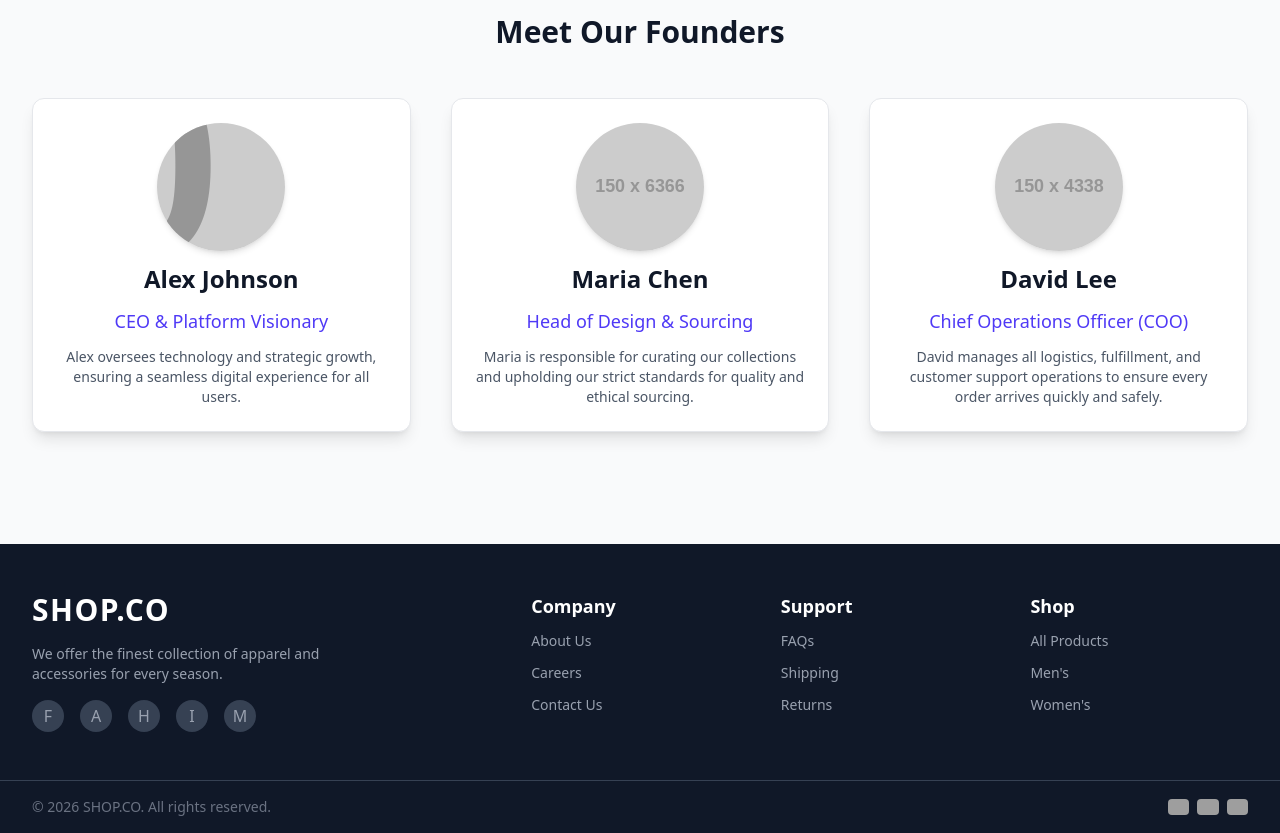
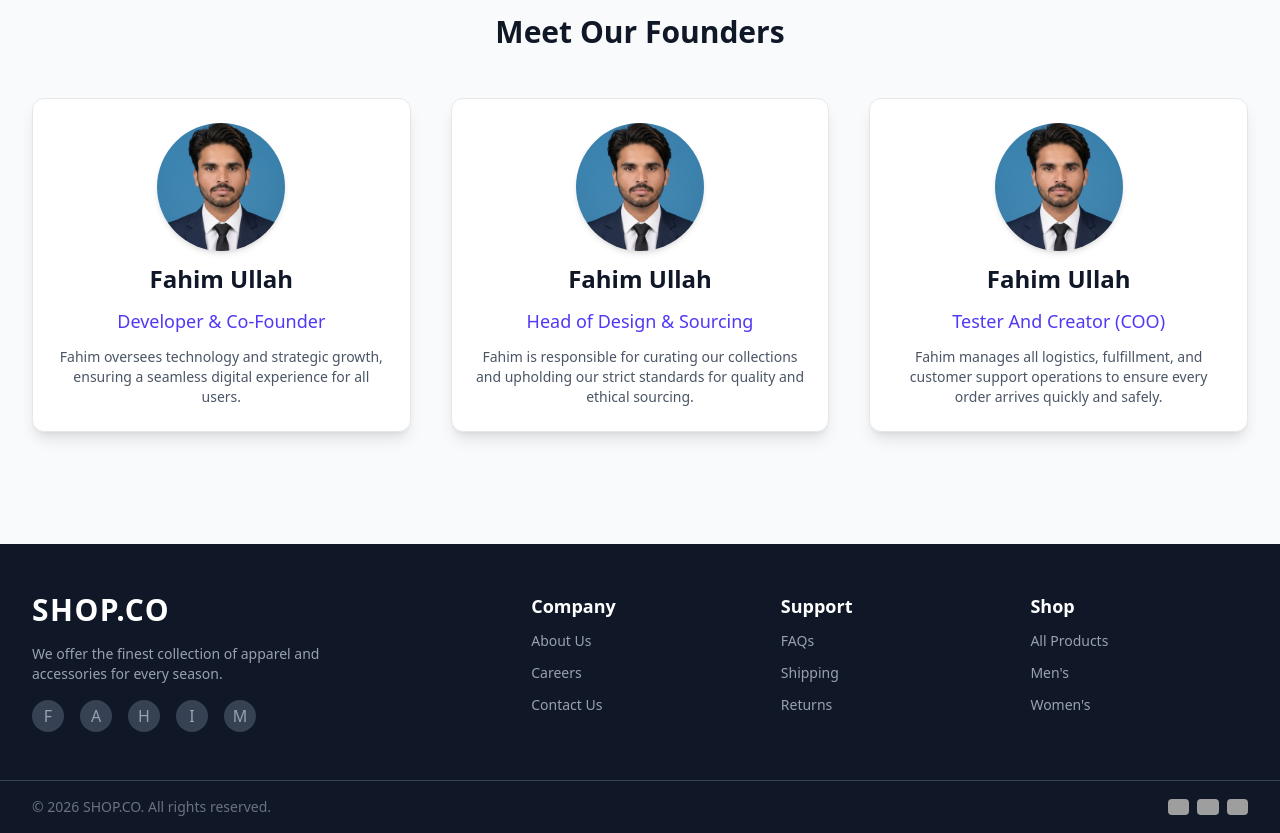
Before and after one commit to fahimullah-67/E-commerce-UI, a React (Vite) app: page /about in a window 1280 px wide. Shown: the part 1173-2006 px from the top of the page. Built offline with nearby package versions, Linux system fonts and the light colour scheme; grey boxes are pictures that could not be loaded.

Commit message:
update Image

```diff
--- a/src/pages/AboutPage.jsx
+++ b/src/pages/AboutPage.jsx
@@ -147,7 +147,6 @@ const AboutPage = () => {
             </div>
           </section>
 
-          {/* === 4. Meet the Team === */}
           <section className="text-center">
             <UsersIcon className="w-10 h-10 text-indigo-600 mx-auto mb-3" />
             <h2 className="text-3xl font-bold text-gray-900 mb-12">
@@ -160,18 +159,18 @@ const AboutPage = () => {
                 className="space-y-3 p-6 bg-white rounded-xl shadow-lg border border-gray-200"
               >
                 <img
-                  src="https://via.placeholder.com/150/4f46e5/ffffff?text=Alex+J"
-                  alt="Alex Johnson"
+                  src="/fahim.png"
+                  alt="Fahim Ullah"
                   className="w-32 h-32 mx-auto rounded-full object-cover shadow-md"
                 />
                 <h3 className="text-2xl font-bold text-gray-900">
-                  Alex Johnson
+                  Fahim Ullah
                 </h3>
                 <p className="text-indigo-600 font-medium text-lg">
-                  CEO & Platform Visionary
+                  Developer & Co-Founder
                 </p>
                 <p className="text-sm text-gray-600">
-                  Alex oversees technology and strategic growth, ensuring a
+                  Fahim oversees technology and strategic growth, ensuring a
                   seamless digital experience for all users.
                 </p>
               </div>
@@ -180,16 +179,18 @@ const AboutPage = () => {
                 className="space-y-3 p-6 bg-white rounded-xl shadow-lg border border-gray-200"
               >
                 <img
-                  src="https://via.placeholder.com/150/6366f1/ffffff?text=Maria+C"
-                  alt="Maria Chen"
+                  src="/fahim.png"
+                  alt="fahim ullah"
                   className="w-32 h-32 mx-auto rounded-full object-cover shadow-md"
                 />
-                <h3 className="text-2xl font-bold text-gray-900">Maria Chen</h3>
+                <h3 className="text-2xl font-bold text-gray-900">
+                  Fahim Ullah
+                </h3>
                 <p className="text-indigo-600 font-medium text-lg">
                   Head of Design & Sourcing
                 </p>
                 <p className="text-sm text-gray-600">
-                  Maria is responsible for curating our collections and
+                  Fahim is responsible for curating our collections and
                   upholding our strict standards for quality and ethical
                   sourcing.
                 </p>
@@ -199,16 +200,18 @@ const AboutPage = () => {
                 className="space-y-3 p-6 bg-white rounded-xl shadow-lg border border-gray-200"
               >
                 <img
-                  src="https://via.placeholder.com/150/4338ca/ffffff?text=David+L"
-                  alt="David Lee"
+                  src="/fahim.png"
+                  alt="fahim ullah"
                   className="w-32 h-32 mx-auto rounded-full object-cover shadow-md"
                 />
-                <h3 className="text-2xl font-bold text-gray-900">David Lee</h3>
+                <h3 className="text-2xl font-bold text-gray-900">
+                  Fahim Ullah
+                </h3>
                 <p className="text-indigo-600 font-medium text-lg">
-                  Chief Operations Officer (COO)
+                  Tester And Creator (COO)
                 </p>
                 <p className="text-sm text-gray-600">
-                  David manages all logistics, fulfillment, and customer support
+                  Fahim manages all logistics, fulfillment, and customer support
                   operations to ensure every order arrives quickly and safely.
                 </p>
               </div>
```
Also changed, not shown: public/fahim.png (added).
